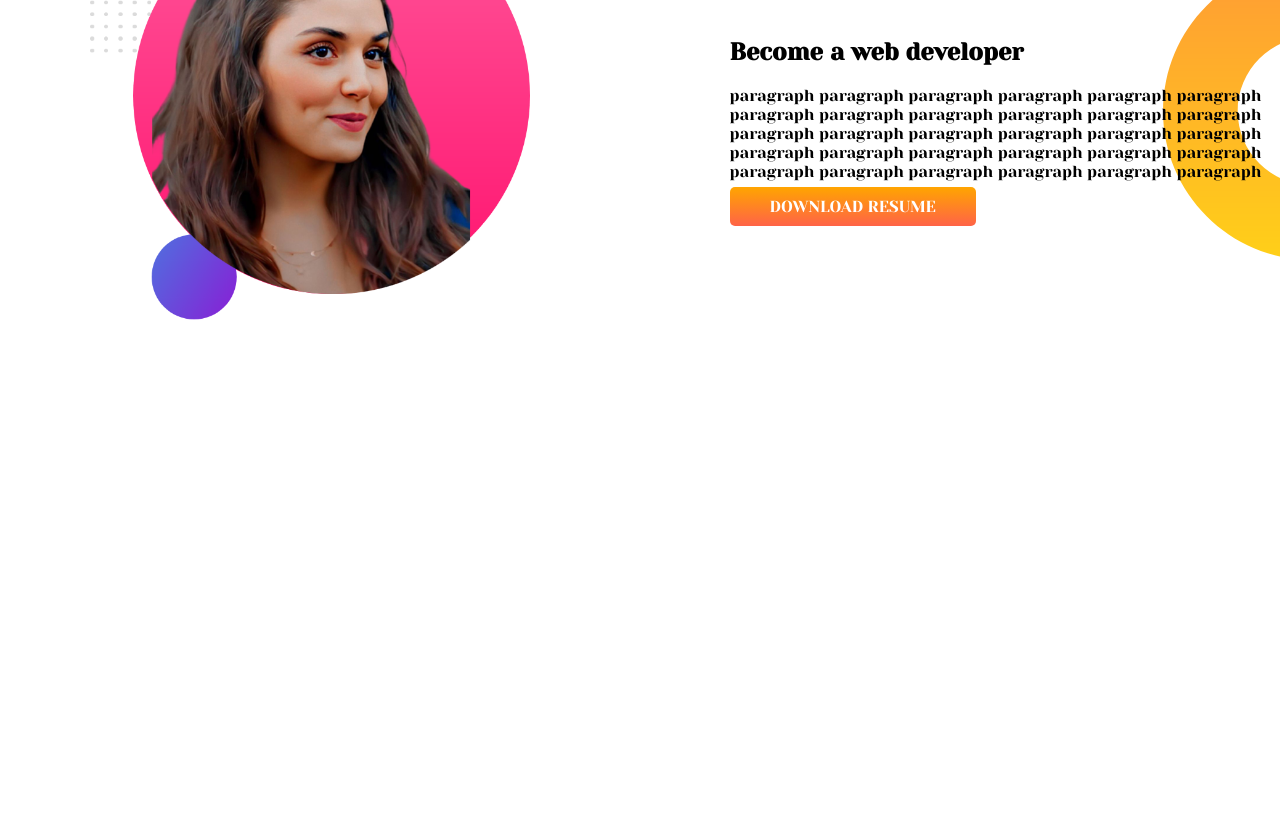
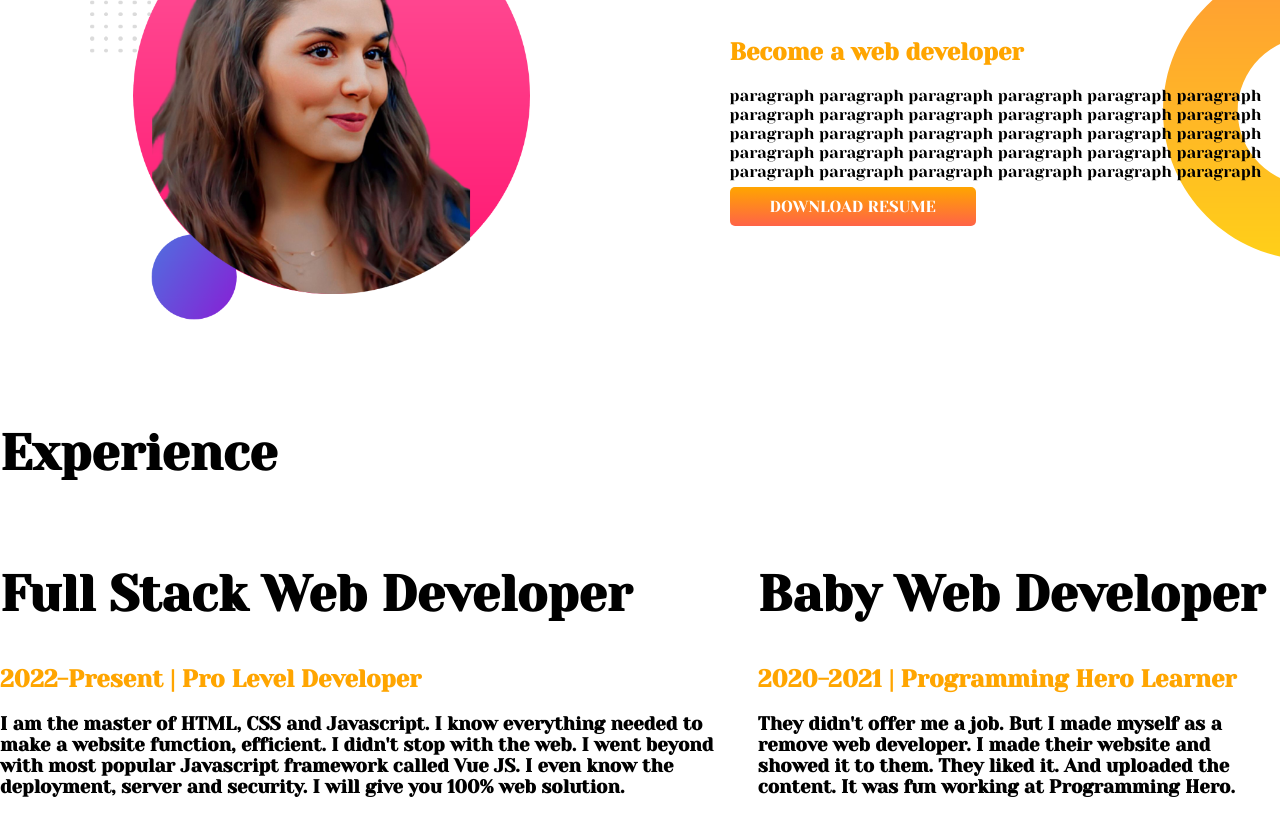
Before and after one commit to muhammad-sajit/developer-portfolio, a plain HTML site: page index.html in a window 1280 px wide. Shown: the part 709-1524 px from the top of the page. Before the commit the page ends 1133 px from the top, so only its background shows below. Drawn offline with Linux system fonts and the light colour scheme.

Commit message:
div-added

```diff
--- a/index.html
+++ b/index.html
@@ -13,7 +13,7 @@
 </head>
 
 <body>
-    <section class="top-banner">
+    <section class="top-banner flexible-div">
         <div class="half-width">
             <h1>Welcome To</h1>
             <h1><span class="orange-color">Muhammad Sajit</span> World!</h1>
@@ -31,7 +31,7 @@
             <img src="images/Sajit-pic-with-bg.png" alt="">
         </div>
     </section>
-    <section class="dream-big">
+    <section class="dream-big flexible-div">
         <div class="half-width">
             <img src="images/Sajit-pic3-with-bg.png" alt="">
         </div>
@@ -46,6 +46,28 @@
             <a class="link-button" target="_blank" href="attachments/Resume of Sajit.pdf">DOWNLOAD RESUME</a>
         </div>
     </section>
+    <section class="experience-area">
+        <div>
+            <h1>Experience</h1>
+        </div>
+        <div class="shadow-box">
+            <div>
+                <h1>Full Stack Web Developer</h1>
+                <h2>2022-Present | Pro Level Developer</h2>
+                <h3>I am the master of HTML, CSS and Javascript. I know everything needed to make a website function,
+                    efficient. I didn't stop with the web. I went beyond with most popular Javascript framework called
+                    Vue
+                    JS. I even know the deployment, server and security. I will give you 100% web solution.</h3>
+            </div>
+            <div>
+                <h1>Baby Web Developer</h1>
+                <h2>2020-2021 | Programming Hero Learner</h2>
+                <h3>They didn't offer me a job. But I made myself as a remove web developer. I made their website and
+                    showed
+                    it to them. They liked it. And uploaded the content. It was fun working at Programming Hero.</h3>
+            </div>
+        </div>
+    </section>
 </body>
 
 </html>
--- a/style.css
+++ b/style.css
@@ -9,7 +9,7 @@ h1{
 .orange-color{
     color: orange;
 }
-section{
+.flexible-div{
     display: flex;
     margin-bottom: 100px;
 }
@@ -37,3 +37,9 @@ section{
     background-repeat: no-repeat;
     background-position: right;
 }
+.shadow-box{
+    display: flex;
+}
+h2{
+    color: orange;
+}
```
